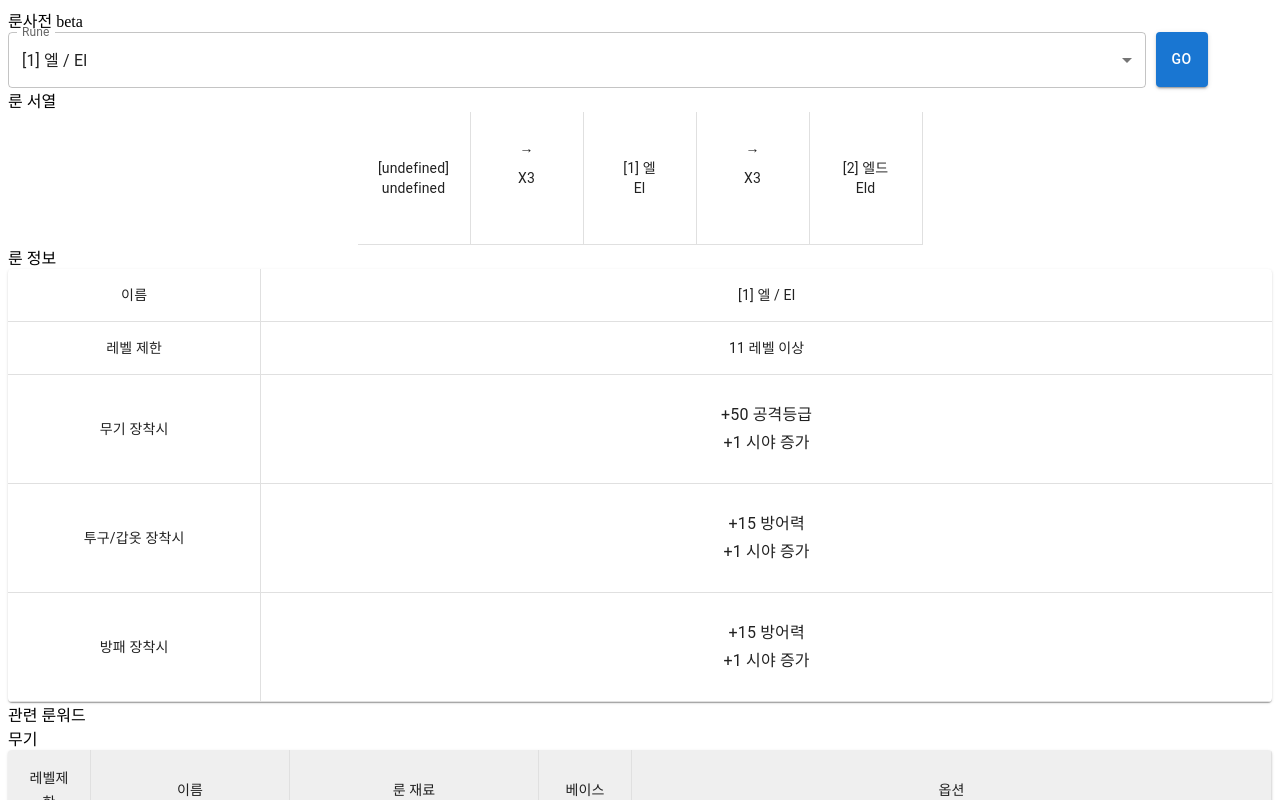
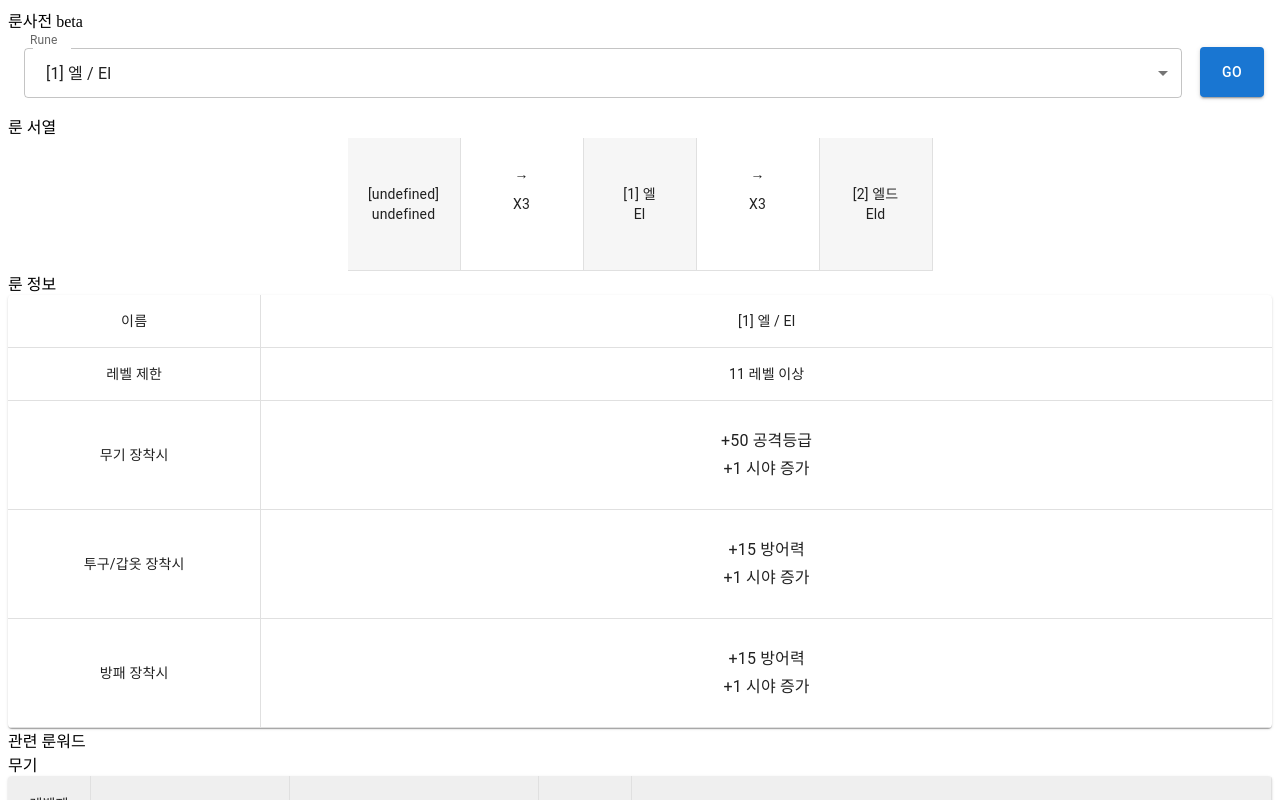
Before and after one commit to kyhong222/rune-checker, a React (Create React App) app: page /runes/El in a window 1280 px wide. Shown: the top 800 px of the page. Built offline with nearby package versions, Linux system fonts and the light colour scheme.

Commit message:
fixed some details

```diff
--- a/src/components/RuneOrderDisplayer.js
+++ b/src/components/RuneOrderDisplayer.js
@@ -18,6 +18,7 @@ export default function RuneOrderDisplayer(props) {
     borderRight: "1px solid rgba(224,224,224,1)",
     // border: 0,
     textAlign: "center",
+    backgroundColor: "rgba(224,224,224,0.3)",
     // width: 50,
   };
   const runeUpSx = {
@@ -42,7 +43,7 @@ export default function RuneOrderDisplayer(props) {
     my: 0,
     py: 0,
     px: 0,
-    width: 80,
+    width: 90,
     height: 30,
     textAlign: "center",
   };
@@ -71,12 +72,10 @@ export default function RuneOrderDisplayer(props) {
           <TableCell sx={runeUpElementSx}>{"→"}</TableCell>
         </TableRow>
         <TableRow>
-          <TableCell sx={runeUpElementSx}>{`X${reqQuantity(
-            preRune
-          )}`}</TableCell>
+          <TableCell sx={runeUpElementSx}>{`X${reqQuantity(rune)}`}</TableCell>
         </TableRow>
         <TableRow>
-          <TableCell sx={runeUpElementSx}>{preRune.reqToUp}</TableCell>
+          <TableCell sx={runeUpElementSx}>{rune.reqToUp}</TableCell>
         </TableRow>
       </TableCell>
     );
--- a/src/components/RuneSelector.js
+++ b/src/components/RuneSelector.js
@@ -81,10 +81,13 @@ export default function RuneSelector(props) {
   };
 
   return (
-    <Box sx={{ minWidth: 120 }}>
+    <div style={{ width: "100%" }}>
+      <Box sx={{ display: "flex", p: 1 }}>
         <FormControl
           sx={{
-          minWidth: "90%",
+            p: 1,
+            width: "100%",
+            height: 50,
           }}
         >
           <InputLabel id="rune-selector-label">Rune</InputLabel>
@@ -95,7 +98,11 @@ export default function RuneSelector(props) {
             label="Rune"
             onChange={handleChange}
             sx={{
-            height: "90%",
+              height: 50,
+              p: 1,
+              // minWidth: 50,
+              width: "100%",
+              // maxWidth: "90%",
             }}
           >
             {/* {runeListValues()} */}
@@ -112,12 +119,15 @@ export default function RuneSelector(props) {
           to={`/runes/${rune}`}
           variant="contained"
           sx={{
-          minWidth: "4%",
+            minWidth: "50",
+            mt: "7px",
             ml: "10px",
-          height: 55,
+            height: 50,
+            p: 1,
+            flexShrink: 0,
           }}
         >
-        Go
+          {"Go"}
         </Button>
         {/* <FormControl component="fieldset">
         <FormLabel component="legend">Sort type</FormLabel>
@@ -137,5 +147,6 @@ export default function RuneSelector(props) {
         </RadioGroup>
       </FormControl> */}
       </Box>
+    </div>
   );
 }
--- a/src/routes/Rune.js
+++ b/src/routes/Rune.js
@@ -84,7 +84,7 @@ const Rune = ({ match }) => {
                   )}
                 </div>
                 <div>
-                  {relatedRWWeapon().length ? (
+                  {relatedRWChest().length ? (
                     <>
                       {"갑옷"}
                       <RWDisplayer RWList={relatedRWChest()} />
```
Lines whose indentation alone changed are shown as unchanged.
